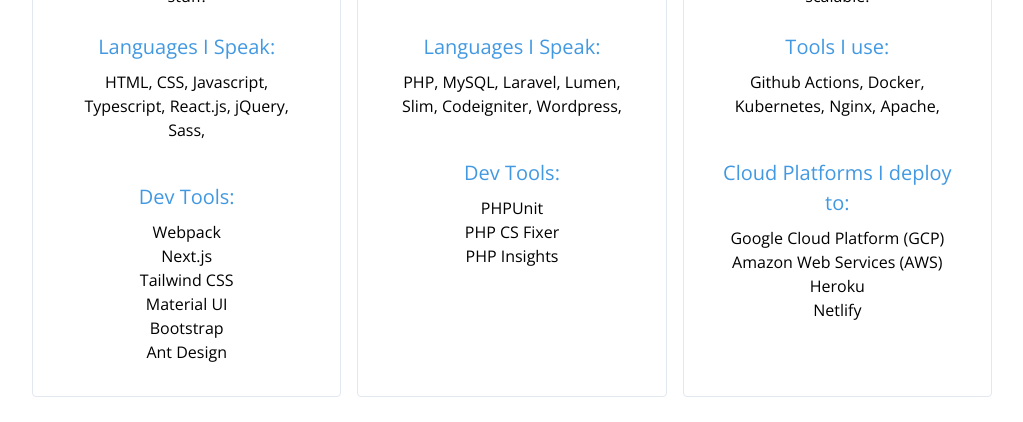
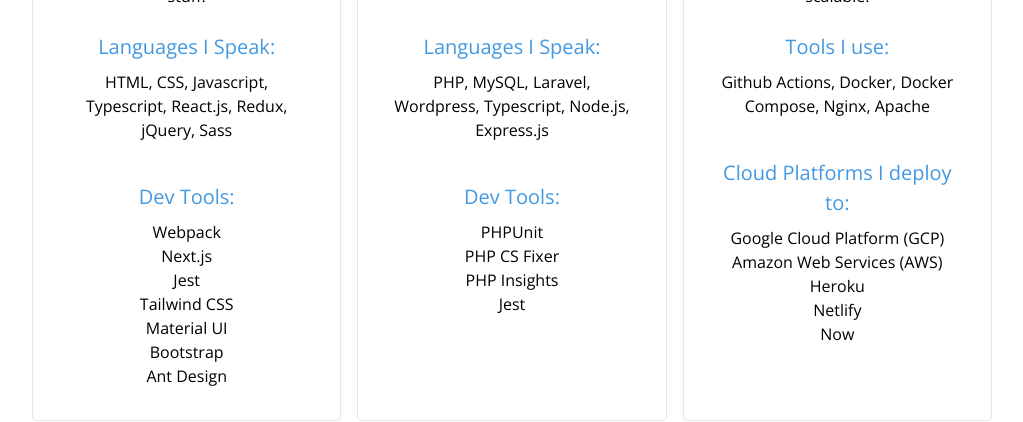
Before and after one commit to jovertical/jovertpalonpon.me, a Next.js app: page / in a window 1280 px wide. Shown: the part 1583-2005 px from the top of the page, without its empty margins (128-1151 px from the left). Built offline with nearby package versions, Linux system fonts and the light colour scheme; no server answers; what tailwindcss-transforms, tailwindcss-transitions would draw is missing.

Commit message:
Update skills

```diff
--- a/constants/skills.ts
+++ b/constants/skills.ts
@@ -4,6 +4,7 @@
   'Javascript',
   'Typescript',
   'React.js',
+  'Redux',
   'jQuery',
   'Sass'
 ]
@@ -11,6 +12,7 @@
 export const frontendTools: string[] = [
   'Webpack',
   'Next.js',
+  'Jest',
   'Tailwind CSS',
   'Material UI',
   'Bootstrap',
@@ -21,22 +23,23 @@
   'PHP',
   'MySQL',
   'Laravel',
-  'Lumen',
-  'Slim',
-  'Codeigniter',
-  'Wordpress'
+  'Wordpress',
+  'Typescript',
+  'Node.js',
+  'Express.js'
 ]
 
 export const backendTools: string[] = [
   'PHPUnit',
   'PHP CS Fixer',
-  'PHP Insights'
+  'PHP Insights',
+  'Jest'
 ]
 
 export const devOpsTools: string[] = [
   'Github Actions',
   'Docker',
-  'Kubernetes',
+  'Docker Compose',
   'Nginx',
   'Apache'
 ]
@@ -45,5 +48,6 @@
   'Google Cloud Platform (GCP)',
   'Amazon Web Services (AWS)',
   'Heroku',
-  'Netlify'
+  'Netlify',
+  'Now'
 ]
--- a/pages/index.tsx
+++ b/pages/index.tsx
@@ -68,7 +68,10 @@
             </Text>
 
             <Text className="tw-mb-10">
-              {SKILLS.frontendLanguages.map(lang => lang + ', ')}
+              {SKILLS.frontendLanguages.map(
+                (lang, i) =>
+                  lang + (i + 1 === SKILLS.frontendLanguages.length ? '' : ', ')
+              )}
             </Text>
 
             <Text variant="h6" className="tw-mb-2 tw-text-blue">
@@ -111,7 +114,10 @@
             </Text>
 
             <Text className="tw-mb-10">
-              {SKILLS.backendLanguages.map(lang => lang + ', ')}
+              {SKILLS.backendLanguages.map(
+                (lang, i) =>
+                  lang + (i + 1 === SKILLS.backendLanguages.length ? '' : ', ')
+              )}
             </Text>
 
             <Text variant="h6" className="tw-mb-2 tw-text-blue">
@@ -145,7 +151,7 @@
 
             <Text className="tw-h-32 tw-mb-10">
               My interest in DevOps and cloud has just developed over the years,
-              its just fulfilling to see your app being a reality.I ensure that
+              its just fulfilling to see your app being a reality. I ensure that
               the app is secure &amp; scalable.
             </Text>
 
@@ -154,7 +160,10 @@
             </Text>
 
             <Text className="tw-mb-10">
-              {SKILLS.devOpsTools.map(tool => tool + ', ')}
+              {SKILLS.devOpsTools.map(
+                (lang, i) =>
+                  lang + (i + 1 === SKILLS.devOpsTools.length ? '' : ', ')
+              )}
             </Text>
 
             <Text variant="h6" className="tw-mb-2 tw-text-blue">
```
